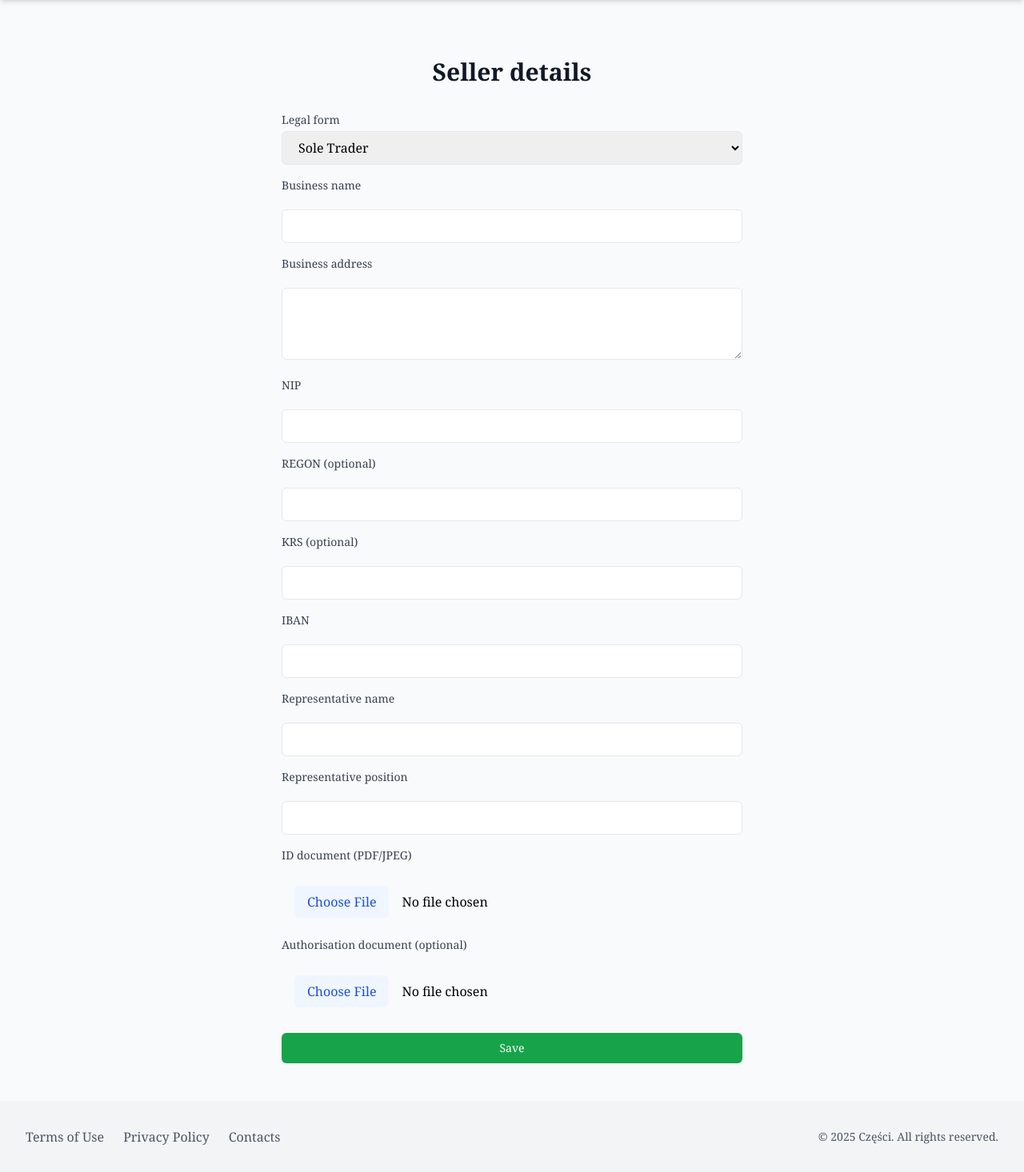
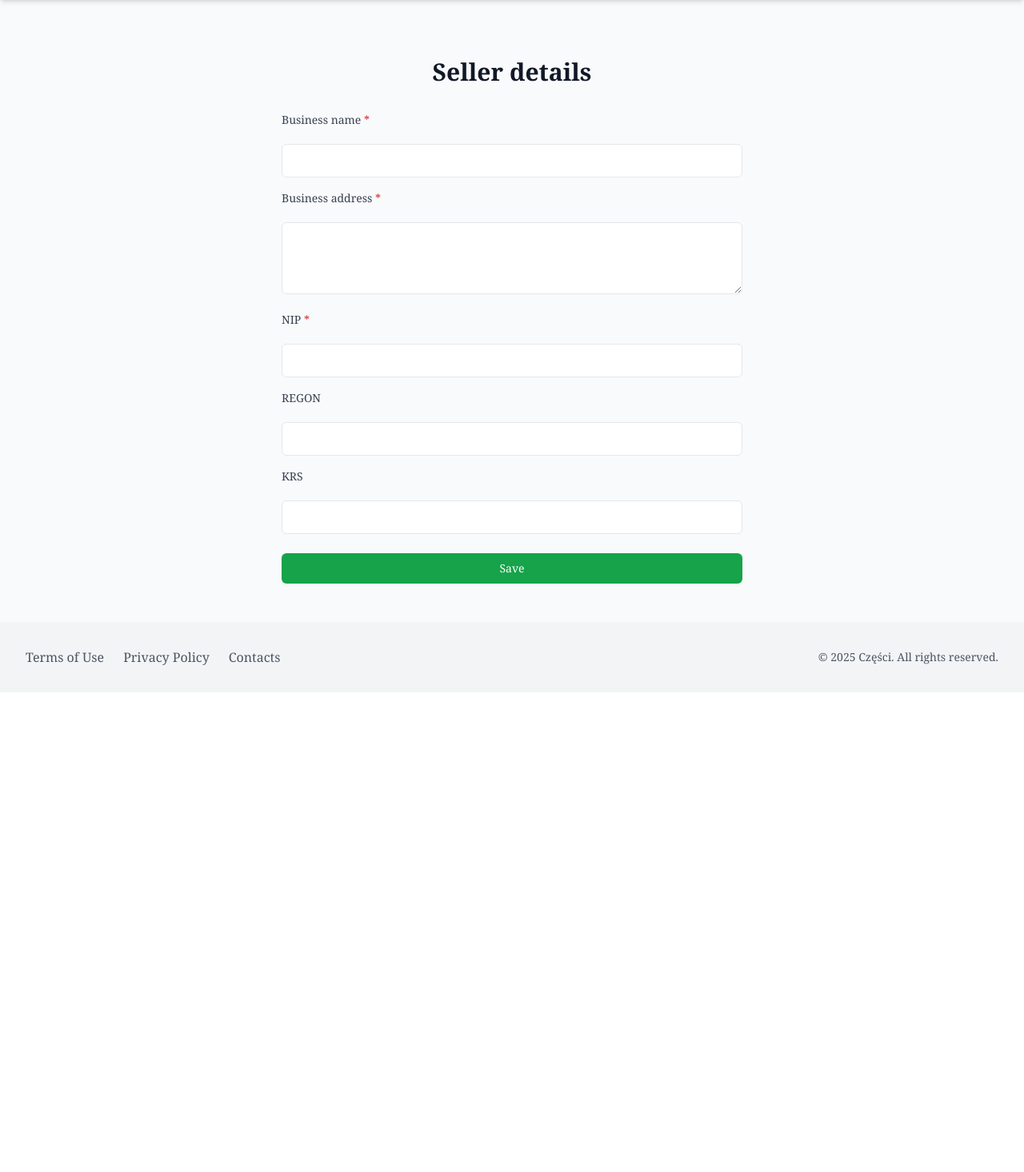
Before and after one commit to santahate/czesci, a Django app: page /register/seller/ in a window 1280 px wide. Shown: the part 64-1530 px from the top of the page at 80% size. After the commit the page ends 896 px from the top, so only its background shows below. Run offline with Django 5.2, Linux system fonts and the light colour scheme; the visitor is signed in with stand-in values (Sample User, id 1); some libraries are stand-ins or nearby versions.

Commit message:
upd register page

```diff
--- a/czesci/users/forms.py
+++ b/czesci/users/forms.py
@@ -169,21 +169,12 @@ class BuyerRegistrationForm(forms.Form):
     )
 
 
+# ---------------- Seller Step 2 Form -----------------
+
+
 class SellerRegistrationForm(forms.Form):
-    """Step 2 form for seller-specific data with legal entity support."""
+    """Step 2 form for seller-specific data (simplified)."""
 
-    LEGAL_CHOICES = [
-        ("sole_trader", "Sole Trader"),
-        ("legal_entity", "Legal Entity"),
-    ]
-
-    legal_form = forms.ChoiceField(
-        label=_("Legal form"),
-        choices=LEGAL_CHOICES,
-        widget=forms.Select(
-            attrs={"class": "w-full px-4 py-2 border rounded-md"},
-        ),
-    )
     business_name = forms.CharField(
         label=_("Business name"),
         max_length=255,
@@ -205,7 +196,7 @@ class SellerRegistrationForm(forms.Form):
         ),
     )
     regon = forms.CharField(
-        label="REGON (optional)",
+        label="REGON",
         max_length=9,
         required=False,
         widget=forms.TextInput(
@@ -213,55 +204,10 @@ class SellerRegistrationForm(forms.Form):
         ),
     )
     krs = forms.CharField(
-        label="KRS (optional)",
+        label="KRS",
         max_length=10,
         required=False,
         widget=forms.TextInput(
             attrs={"class": "w-full px-4 py-2 border rounded-md mt-4"},
         ),
     )
-    iban = forms.CharField(
-        label="IBAN",
-        max_length=34,
-        widget=forms.TextInput(
-            attrs={"class": "w-full px-4 py-2 border rounded-md mt-4"},
-        ),
-    )
-
-    representative_name = forms.CharField(
-        label=_("Representative name"),
-        required=False,
-        widget=forms.TextInput(
-            attrs={"class": "w-full px-4 py-2 border rounded-md mt-4"},
-        ),
-    )
-    representative_position = forms.CharField(
-        label=_("Representative position"),
-        required=False,
-        widget=forms.TextInput(
-            attrs={"class": "w-full px-4 py-2 border rounded-md mt-4"},
-        ),
-    )
-
-    id_document = forms.FileField(
-        label=_("ID document (PDF/JPEG)"),
-        required=False,
-        widget=forms.ClearableFileInput(
-            attrs={"class": "w-full px-4 py-2 mt-4 file:mr-4 file:py-2 file:px-4 file:border-0 file:rounded-md file:bg-blue-50 file:text-blue-700 hover:file:bg-blue-100"},
-        ),
-    )
-    representative_authorisation_doc = forms.FileField(
-        label=_("Authorisation document (optional)"),
-        required=False,
-        widget=forms.ClearableFileInput(
-            attrs={"class": "w-full px-4 py-2 mt-4 file:mr-4 file:py-2 file:px-4 file:border-0 file:rounded-md file:bg-blue-50 file:text-blue-700 hover:file:bg-blue-100"},
-        ),
-    )
-
-    def clean(self):
-        cleaned_data = super().clean()
-        legal_form = cleaned_data.get("legal_form")
-        krs = cleaned_data.get("krs")
-        if legal_form == "legal_entity" and not krs:
-            self.add_error("krs", _("KRS is required for legal entities."))
-        return cleaned_data
--- a/czesci/users/services/registration.py
+++ b/czesci/users/services/registration.py
@@ -125,17 +125,11 @@ class RegistrationService:  # pylint: disable=too-few-public-methods
             return user.seller_profile
         return SellerProfile.objects.create(
             user=user,
-            legal_form=data["legal_form"],
             business_name=data["business_name"],
             business_address=data["business_address"],
             nip=data["nip"],
             regon=data.get("regon", ""),
             krs=data.get("krs", ""),
-            iban=data["iban"],
-            representative_name=data.get("representative_name", ""),
-            representative_position=data.get("representative_position", ""),
-            id_document=data.get("id_document"),
-            representative_authorisation_doc=data.get("representative_authorisation_doc"),
         )
 
     # ----------------- Internal helpers -----------------
--- a/czesci/users/templates/users/register.html
+++ b/czesci/users/templates/users/register.html
@@ -7,7 +7,7 @@
 <div class="flex items-center justify-center py-12 px-4 sm:px-6 lg:px-8">
   <div class="max-w-md w-full space-y-8">
     <h2 class="mt-6 text-center text-3xl font-extrabold text-gray-900">{% trans 'Create your account' %}</h2>
-    <form method="post" class="mt-8 space-y-6" hx-post="{% url 'register' %}?type={{ role }}" hx-target="#register-form-container" hx-swap="outerHTML">
+    <form method="post" class="mt-8 space-y-6" hx-post="{% url 'register' %}" hx-target="#register-form-container" hx-swap="outerHTML">
       {% csrf_token %}
       <div id="register-form-container">
         {% include 'users/register_form_partial.html' %}
--- a/czesci/users/templates/users/seller_register_form_partial.html
+++ b/czesci/users/templates/users/seller_register_form_partial.html
@@ -9,7 +9,9 @@
 <div class="grid grid-cols-1 gap-4">
   {% for field in form.visible_fields %}
     <div>
-      <label for="{{ field.id_for_label }}" class="block text-sm font-medium text-gray-700 mb-1">{{ field.label }}</label>
+      <label for="{{ field.id_for_label }}" class="block text-sm font-medium text-gray-700 mb-1">
+        {{ field.label }}{% if field.field.required %} <span class="text-red-600">*</span>{% endif %}
+      </label>
       {{ field }}
       {% if field.errors %}
         <p class="text-red-600 text-sm mt-1">{{ field.errors|first }}</p>
--- a/czesci/users/views.py
+++ b/czesci/users/views.py
@@ -112,10 +112,10 @@ def register_view(request):
     The user is then redirected to the phone-verification screen.
     """
 
-    # Determine desired role from query-param; default to buyer
-    role = request.GET.get("type", "buyer")
-    if role not in {"buyer", "seller"}:
-        role = "buyer"
+    # Determine initial dropdown selection from query-param (GET only)
+    initial_role = request.GET.get("type", "buyer")
+    if initial_role not in {"buyer", "seller"}:
+        initial_role = "buyer"
 
     if request.method == "POST":
         form = BasicRegistrationForm(request.POST)
@@ -128,7 +128,7 @@ def register_view(request):
             # Persist helper fields in session for the next step
             request.session["pending_user_id"] = user.id
             request.session["pending_phone"] = cd["phone"]
-            request.session["pending_role"] = role
+            request.session["pending_role"] = cd["role"]
             request.session["pending_otp"] = otp_code
 
             messages.info(
@@ -144,10 +144,10 @@ def register_view(request):
 
             return redirect(reverse("verify_phone"))
     else:
-        form = BasicRegistrationForm(initial={"role": role})
+        form = BasicRegistrationForm(initial={"role": initial_role})
 
     template = "users/register_form_partial.html" if request.headers.get("HX-Request") else "users/register.html"
-    return render(request, template, {"form": form, "role": role})
+    return render(request, template, {"form": form, "role": initial_role})
 
 
 def verify_phone_view(request):
```
Also changed, not shown: czesci/users/models.py (+0 -11 lines), czesci/users/migrations/0001_initial.py.
